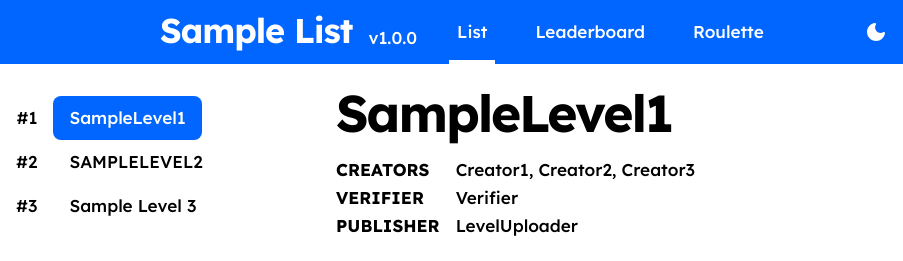
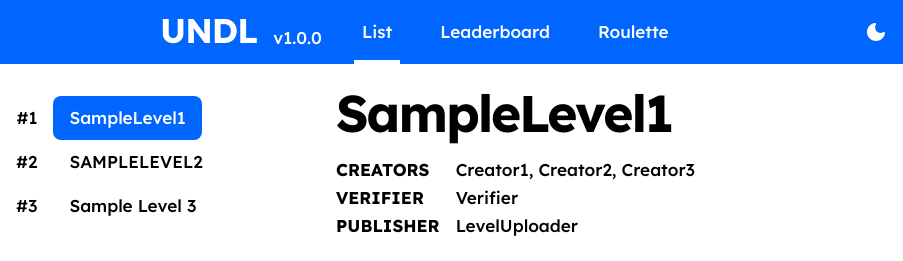
Before and after one commit to theannoyinglist/UNDL, a plain HTML site: page index.html in a window 1280 px wide. Shown: the top 261 px of the page, 0-903 px from the left. Drawn offline with nearby package versions, Linux system fonts and the light colour scheme.

Commit message:
Update index.html

```diff
--- a/index.html
+++ b/index.html
@@ -37,7 +37,7 @@
     <body id="app">
         <header :class="{ dark: store.dark }">
             <div class="logo">
-                <h2>Sample List</h2>
+                <h2>UNDL</h2>
                 <p>v1.0.0</p>
             </div>
             <nav class="nav">
```
